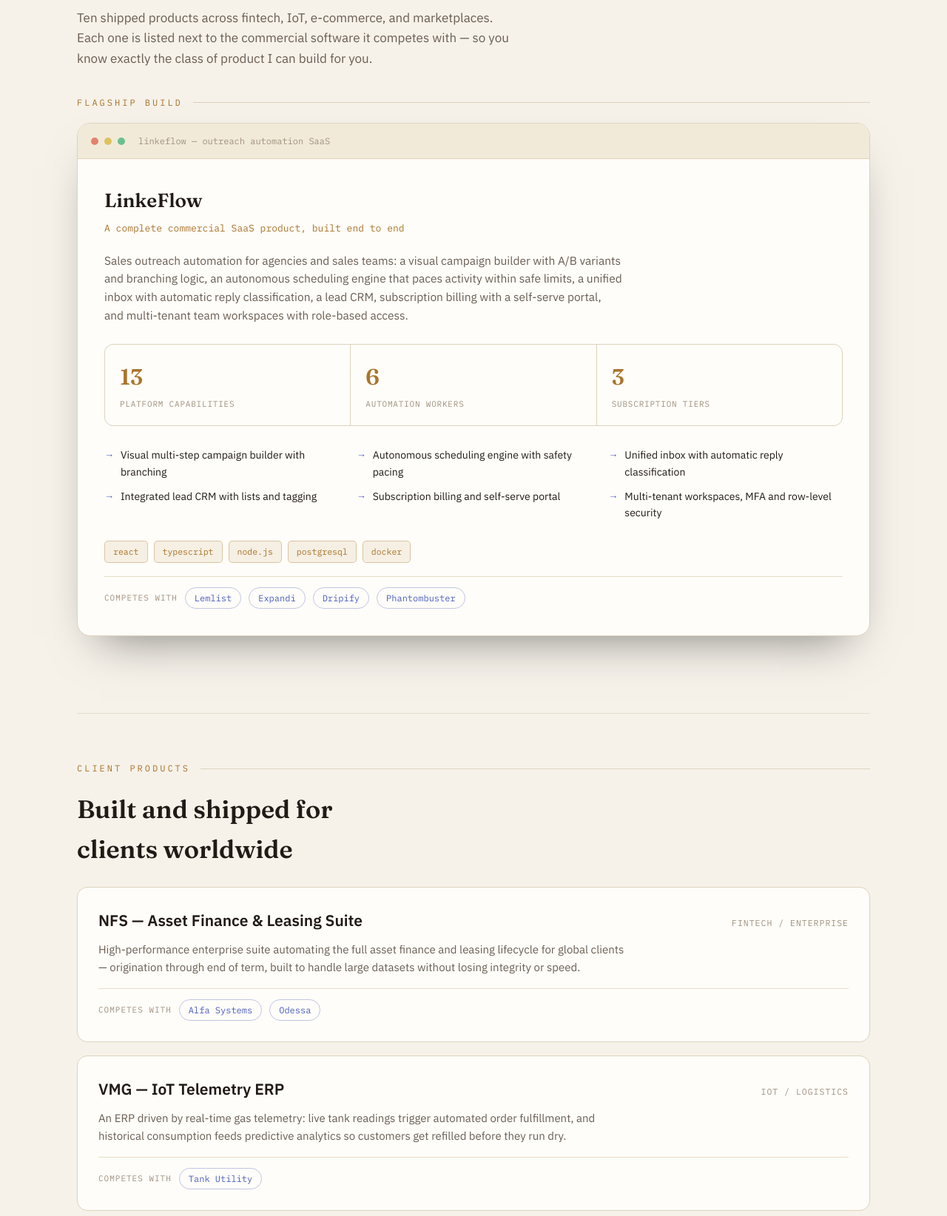
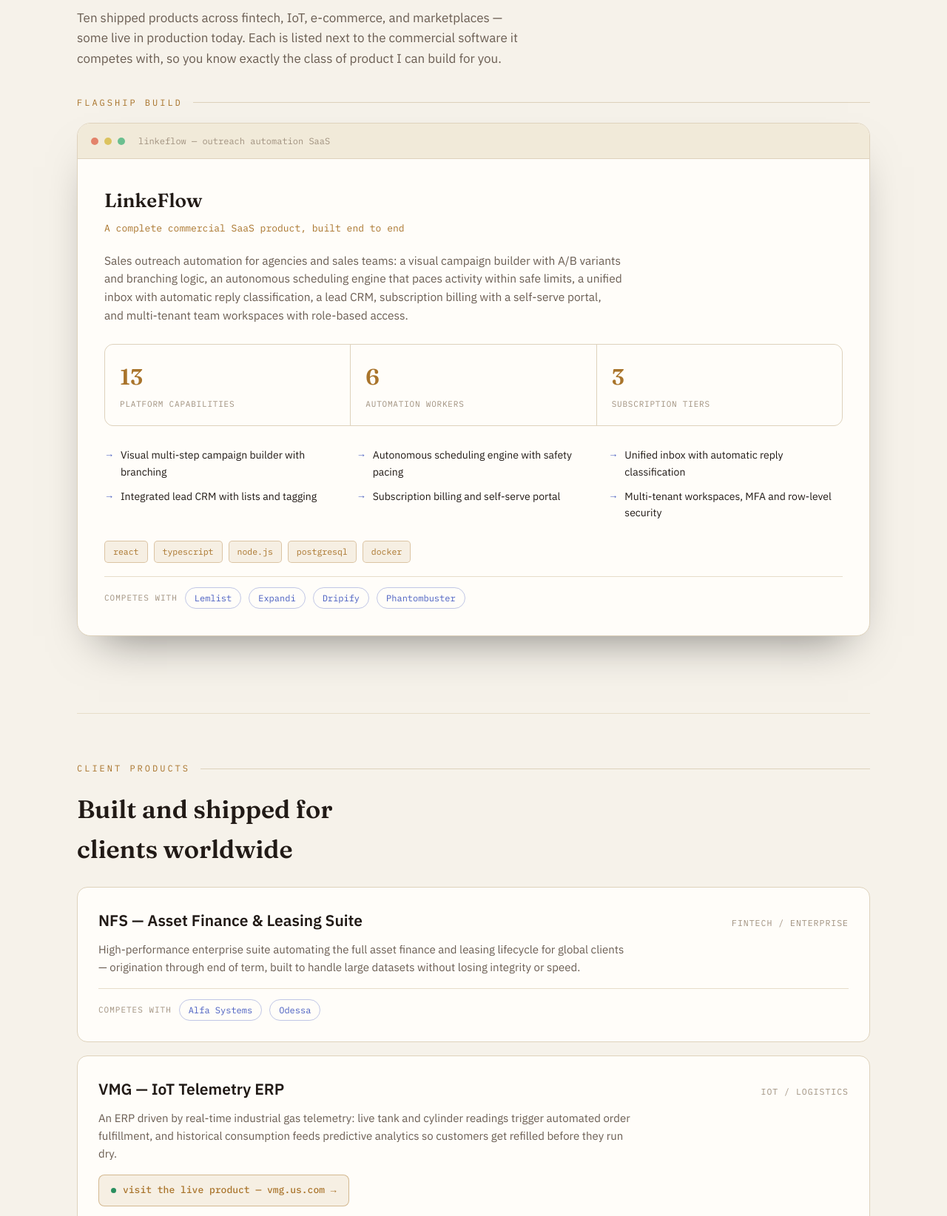
Before and after one commit to umerfarooq212/portfolio, a plain HTML site: page work.html in a window 1280 px wide. Shown: the part 249-1893 px from the top of the page at 74% size. Drawn offline with Linux system fonts and the light colour scheme.

Commit message:
Link VMG case study to live product at vmg.us.com

```diff
--- a/work.html
+++ b/work.html
@@ -32,9 +32,9 @@
     <div class="kicker">work</div>
     <h1>Products I've built</h1>
     <p class="lead">
-      Ten shipped products across fintech, IoT, e-commerce, and marketplaces. Each one is listed
-      next to the commercial software it competes with — so you know exactly the class of product
-      I can build for you.
+      Ten shipped products across fintech, IoT, e-commerce, and marketplaces — some live in
+      production today. Each is listed next to the commercial software it competes with, so you
+      know exactly the class of product I can build for you.
     </p>
   </section>
 
@@ -115,10 +115,13 @@
         <span class="domain">iot / logistics</span>
       </div>
       <p>
-        An ERP driven by real-time gas telemetry: live tank readings trigger automated order
-        fulfillment, and historical consumption feeds predictive analytics so customers get
-        refilled before they run dry.
+        An ERP driven by real-time industrial gas telemetry: live tank and cylinder readings
+        trigger automated order fulfillment, and historical consumption feeds predictive
+        analytics so customers get refilled before they run dry.
       </p>
+      <a class="live-link" href="https://www.vmg.us.com/" target="_blank" rel="noopener noreferrer">
+        <span class="ldot"></span>visit the live product — vmg.us.com →
+      </a>
       <div class="compare">
         <span class="cl">competes with</span>
         <a href="https://tankutility.com" target="_blank" rel="noopener noreferrer">Tank Utility</a>
```
